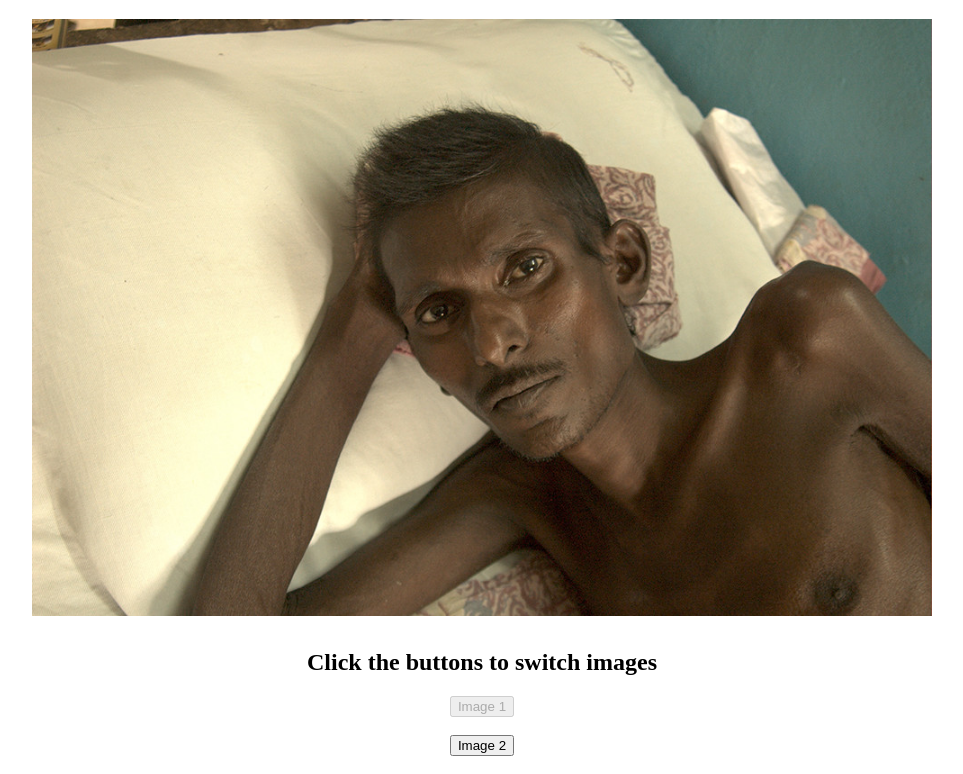
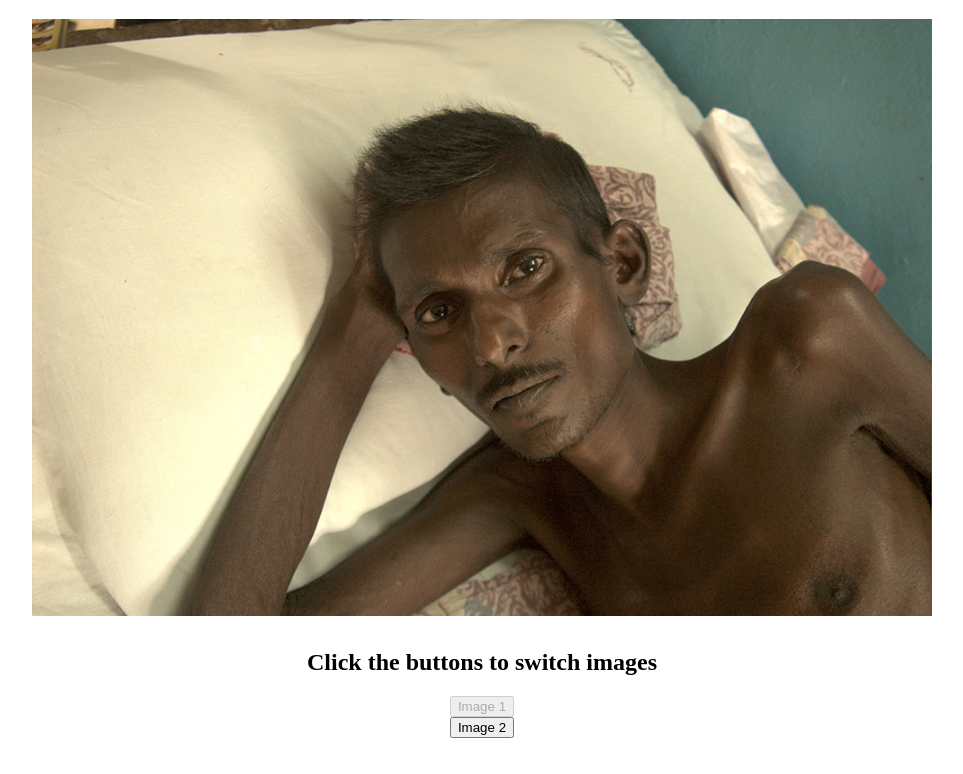
Before and after one commit to sandeepmj/image-switcher, a plain HTML site: page index.html in a window 1280 px wide. Shown: the part 61-835 px from the top of the page, without its empty margins (158-1121 px from the left). Drawn offline with nearby package versions, Linux system fonts and the light colour scheme.

Commit message:
removed br

```diff
--- a/index.html
+++ b/index.html
@@ -36,7 +36,7 @@
         </h2>
         <!-- note that only the first button has an id because it needs to be disabled at first view -->
         <!-- buttons now have a class called my-button -->
-        <button id="btn-img-1" class="my-button" data-image="img/man.jpg">Image 1</button> <br /> <!-- Note the "data" attribute holds the URL -->
+        <button id="btn-img-1" class="my-button" data-image="img/man.jpg">Image 1</button> <!-- Note the "data" attribute holds the URL -->
         <button class="my-button" data-image="img/baby.jpg">Image 2</button>
       </div>
     </div>
```
